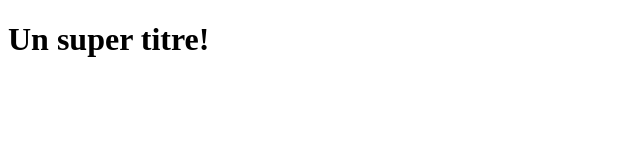
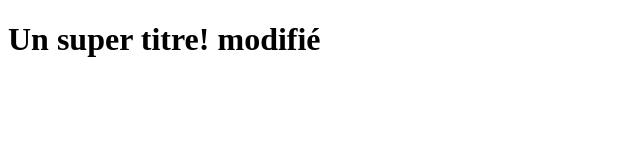
Before and after one commit to DrissHam/OpenclasrommProject, a plain HTML site: page index.html in a window 1280 px wide. Shown: the whole page, without its empty margins (0-640 px from the left). Drawn offline with Linux system fonts and the light colour scheme.

Commit message:
Message de commit

```diff
--- a/index.html
+++ b/index.html
@@ -9,7 +9,7 @@
 </head>
 
 <body>
-    <h1>Un super titre!</h1>
+    <h1>Un super titre! modifié</h1>
 </body>
 
 </html>
```
Also changed, not shown: 1 other file.
